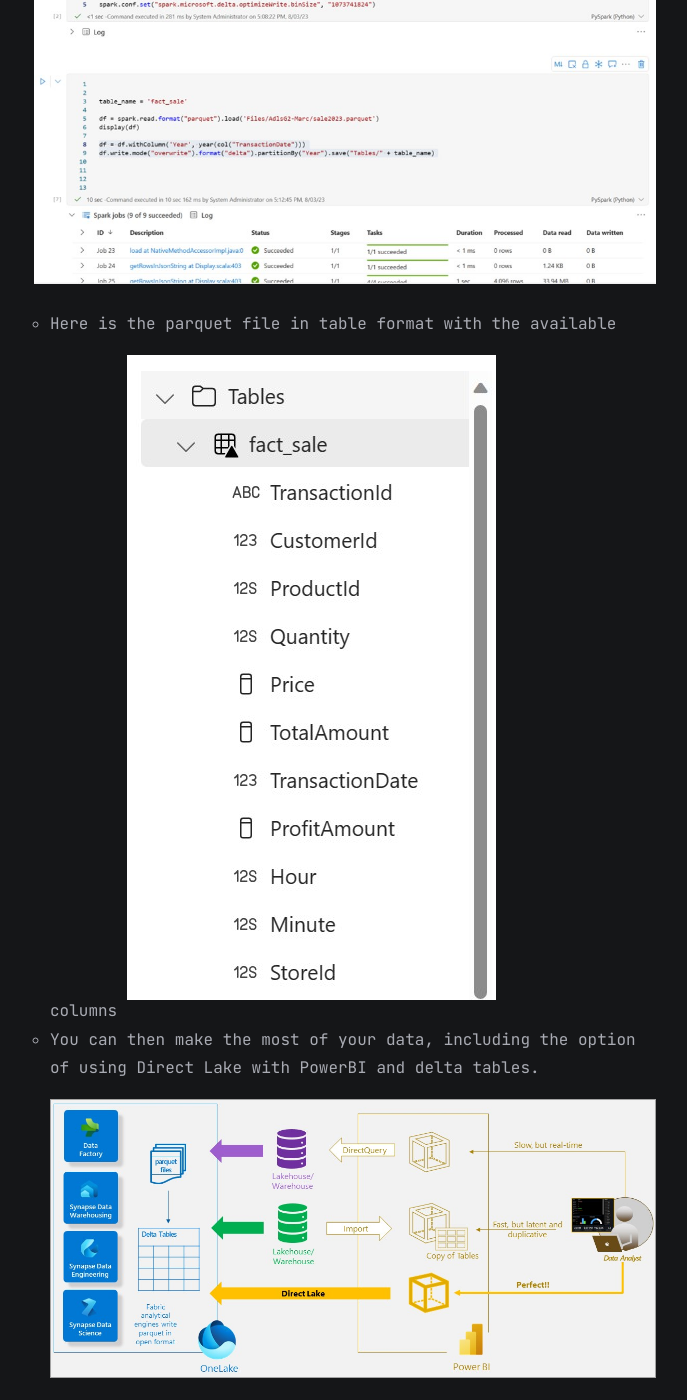
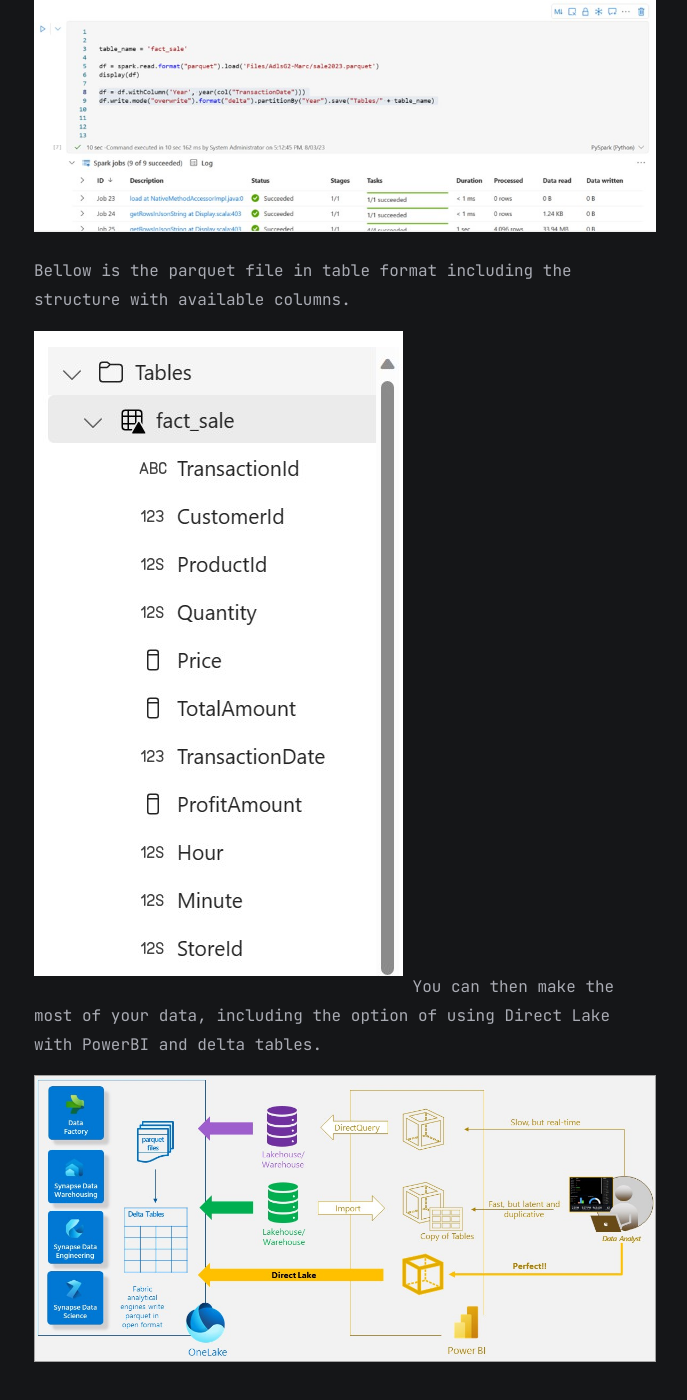
Before and after one commit to marc-hadjeje/marc-hadjeje.github.io, a Jekyll site: the page built from all_collections/_posts/2023-08-07-Fabric shorcut migration.md, in a window 1280 px wide and 1400 px high, scrolled down 4887 px. Shown: the whole window, without its empty margins (309-996 px from the left). Built offline with Jekyll 4.4.1, drawn with Linux system fonts in a browser that asks for light colours.

Commit message:
Update 2023-08-07-Fabric shorcut migration.md

```diff
--- a/all_collections/_posts/2023-08-07-Fabric shorcut migration.md
+++ b/all_collections/_posts/2023-08-07-Fabric shorcut migration.md
@@ -38,11 +38,11 @@ Before you start, you need to create a Fabric capacity in trial version using th
 ![New shortcut adlsg2](https://github.com/marc-hadjeje/marc-hadjeje.github.io/blob/main/assets/images/shortcutadlsg.jpg?raw=true)
 This is the tree structure of your datalake
 ![New shortcut adlsg2 list](https://github.com/marc-hadjeje/marc-hadjeje.github.io/blob/main/assets/images/shortcutlist.jpg?raw=true)
-- Note that if you already have your data in Delta format you can use the managed tables, otherwise you will need to mount your files and generate the Delta format files from the parquet files in your datalake.
+Note that if you already have your data in Delta format you can use the managed tables, otherwise you will need to mount your files and generate the Delta format files from the parquet files in your datalake.
 ![New shortcut mount table](https://github.com/marc-hadjeje/marc-hadjeje.github.io/blob/main/assets/images/MountTable.jpg?raw=true)
 6. Notebooks can be used to programmatically mount all your parquet files in delta format and make them available on the table.
 ![New shortcut notebook](https://github.com/marc-hadjeje/marc-hadjeje.github.io/blob/main/assets/images/notebook.jpg?raw=true)
-- Here is the parquet file in table format with the available columns
+Bellow is the parquet file in table format including the structure with available columns.
 ![New shortcut table structure](https://github.com/marc-hadjeje/marc-hadjeje.github.io/blob/main/assets/images/fact_sales.jpg?raw=true)
-- You can then make the most of your data, including the option of using Direct Lake with PowerBI and delta tables.
+You can then make the most of your data, including the option of using Direct Lake with PowerBI and delta tables.
 ![New shortcut table structure](https://github.com/marc-hadjeje/marc-hadjeje.github.io/blob/main/assets/images/directlake-diagram.jpeg?raw=true)
```
